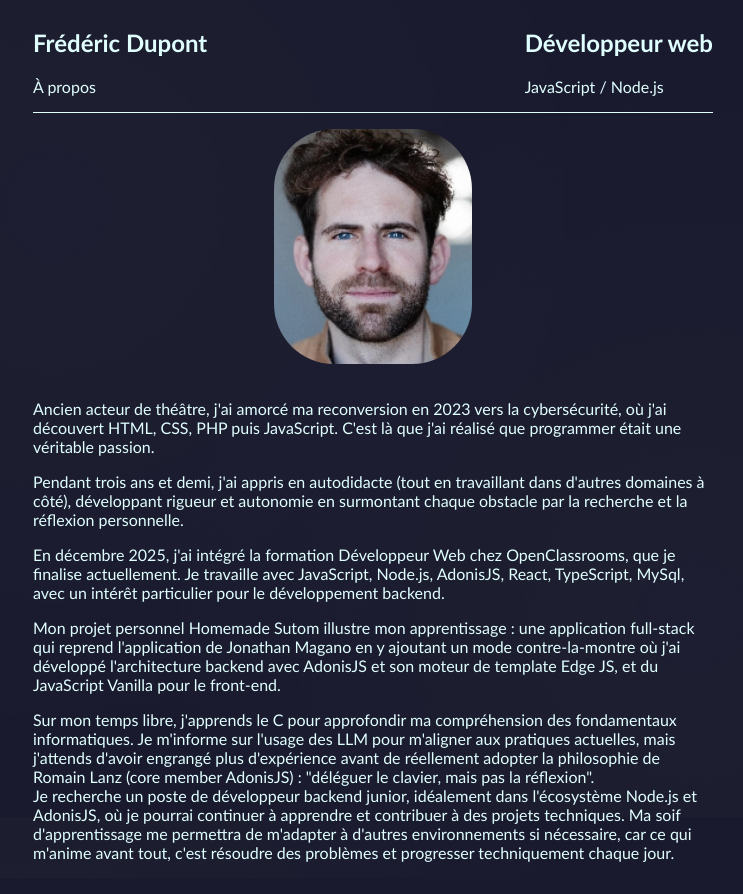
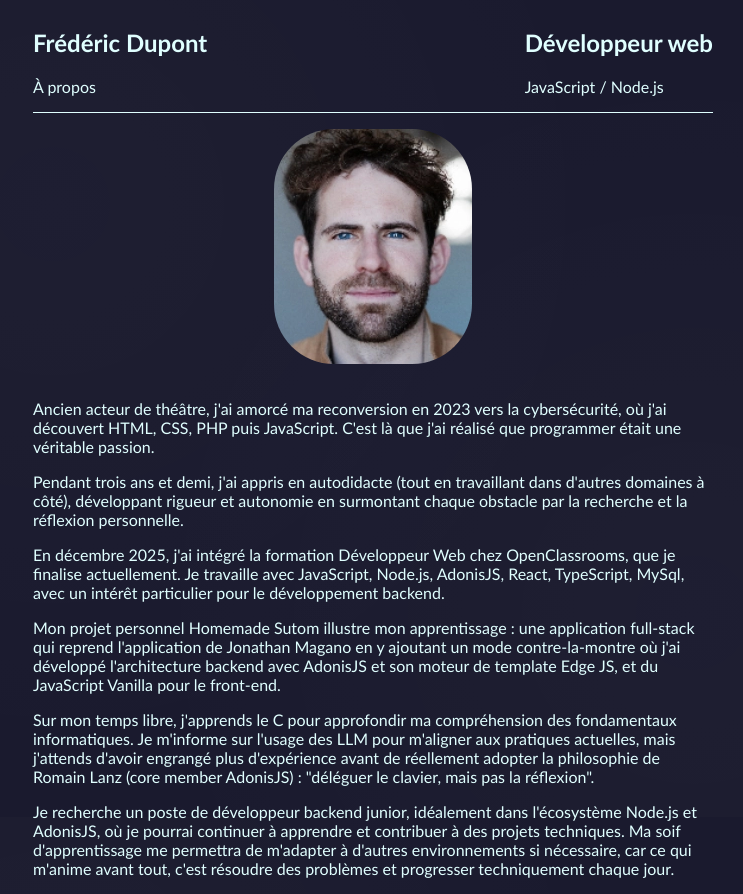
Before and after one commit to fx719/portfolio-public, a React (Vite) app: page /bio in a window 1280 px wide. Shown: the whole page, without its empty margins (267-1010 px from the left). Built offline with nearby package versions, Linux system fonts and the light colour scheme.

Commit message:
content(pages): add one paragraph tag to the Bio page

```diff
--- a/src/pages/Bio/index.jsx
+++ b/src/pages/Bio/index.jsx
@@ -19,9 +19,9 @@ export default function Bio() {
 
                 <p>Mon projet personnel Homemade Sutom illustre mon apprentissage : une application full-stack qui reprend l'application de Jonathan Magano en y ajoutant un mode contre-la-montre où j'ai développé l'architecture backend avec AdonisJS et son moteur de template Edge JS, et du JavaScript Vanilla pour le front-end. </p>
 
-                <p>Sur mon temps libre, j'apprends le C pour approfondir ma compréhension des fondamentaux informatiques. Je m'informe sur l'usage des LLM pour m'aligner aux pratiques actuelles, mais j'attends d'avoir engrangé plus d'expérience avant de réellement adopter la philosophie de Romain Lanz (core member AdonisJS) : "déléguer le clavier, mais pas la réflexion". <br />
+                <p>Sur mon temps libre, j'apprends le C pour approfondir ma compréhension des fondamentaux informatiques. Je m'informe sur l'usage des LLM pour m'aligner aux pratiques actuelles, mais j'attends d'avoir engrangé plus d'expérience avant de réellement adopter la philosophie de Romain Lanz (core member AdonisJS) : "déléguer le clavier, mais pas la réflexion". </p>
 
-                    Je recherche un poste de développeur backend junior, idéalement dans l'écosystème Node.js et AdonisJS, où je pourrai continuer à apprendre et contribuer à des projets techniques. Ma soif d'apprentissage me permettra de m'adapter à d'autres environnements si nécessaire, car ce qui m'anime avant tout, c'est résoudre des problèmes et progresser techniquement chaque jour.</p>
+                <p>   Je recherche un poste de développeur backend junior, idéalement dans l'écosystème Node.js et AdonisJS, où je pourrai continuer à apprendre et contribuer à des projets techniques. Ma soif d'apprentissage me permettra de m'adapter à d'autres environnements si nécessaire, car ce qui m'anime avant tout, c'est résoudre des problèmes et progresser techniquement chaque jour.</p>
 
             </div>
         </div>
```
